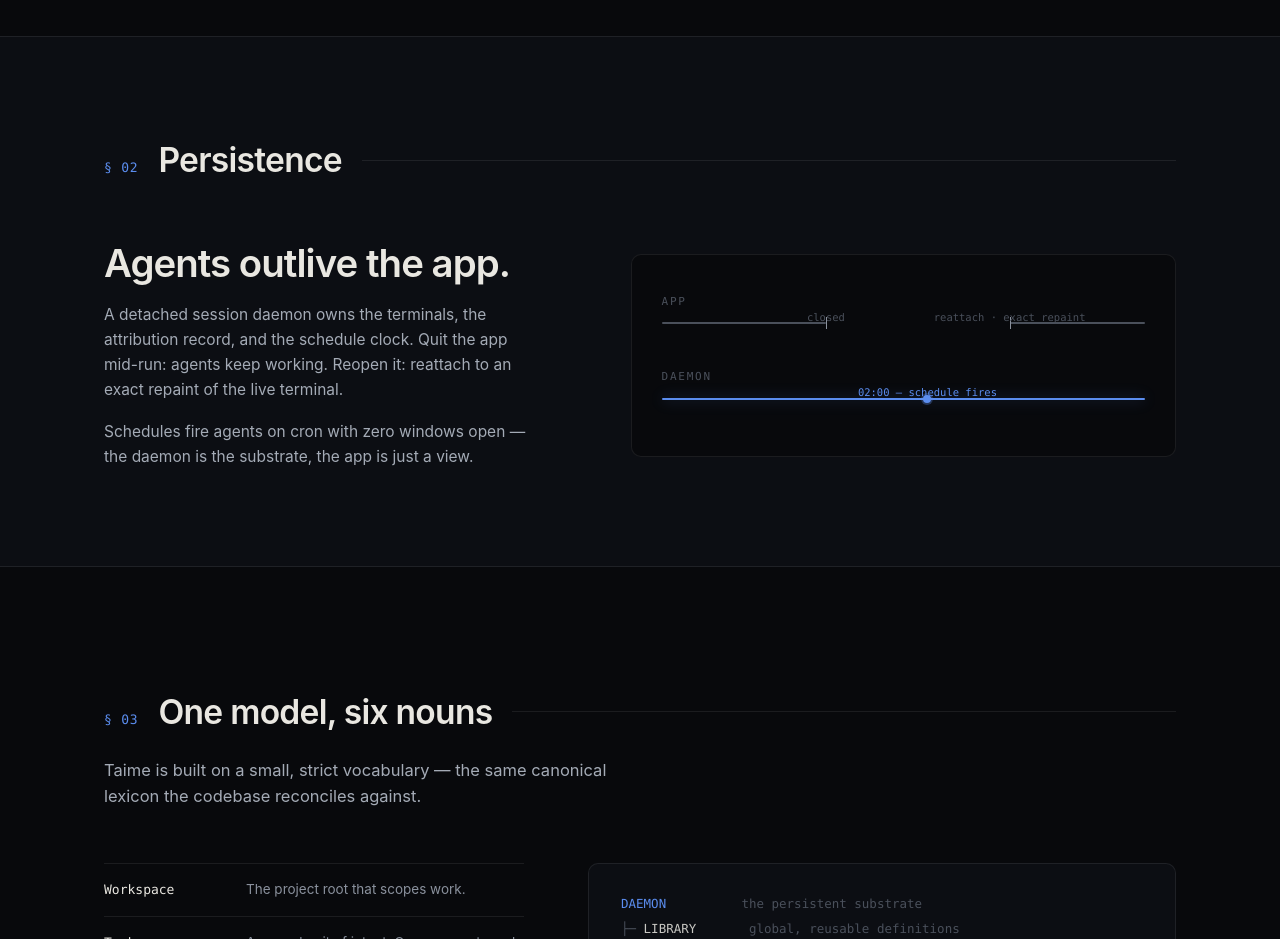
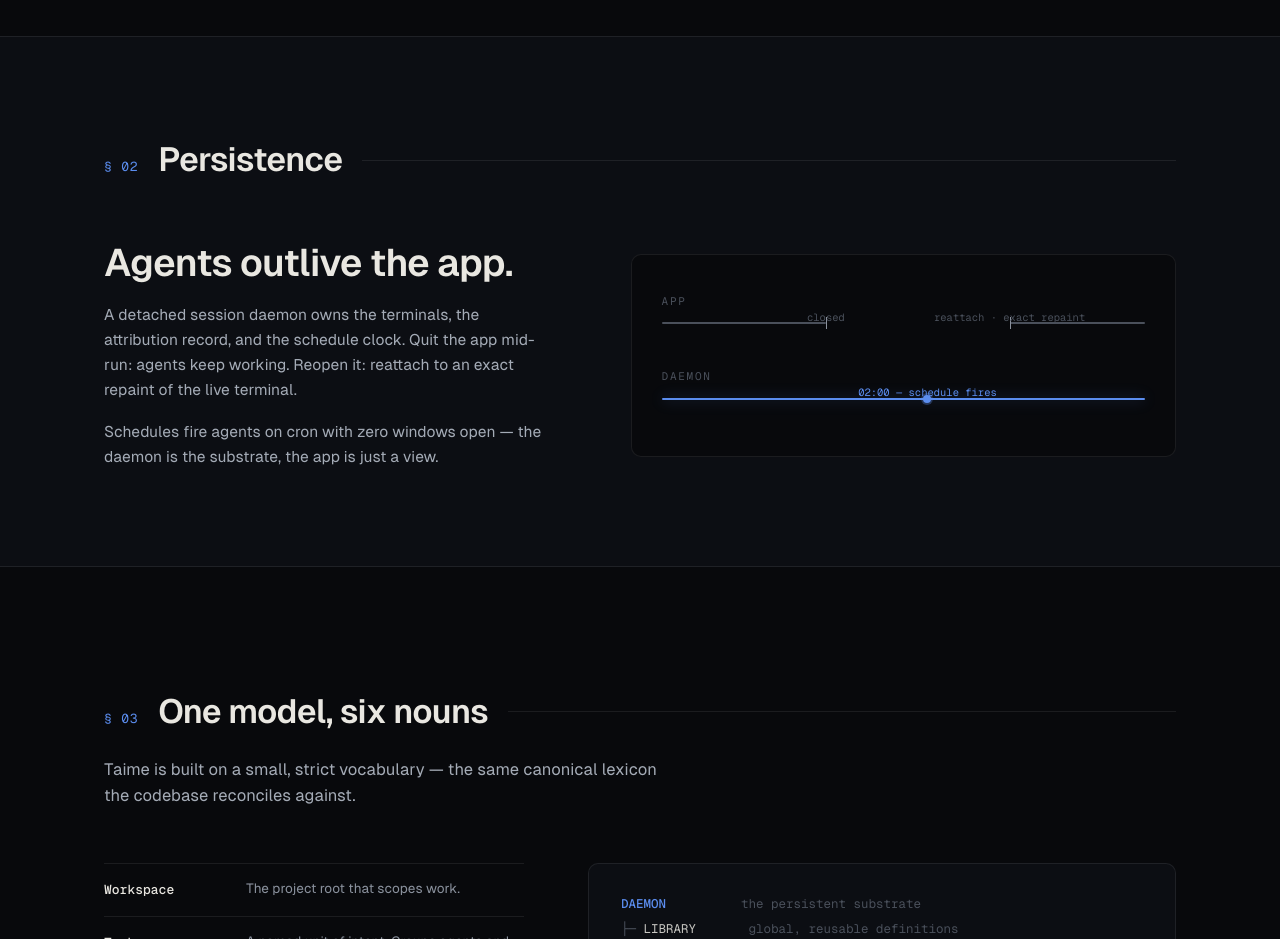
Before and after one commit to taimehq/website, a website built with Vite: page index.html in a window 1280 px wide. Shown: the part 1980-2919 px from the top of the page. Built offline with nearby package versions, Linux system fonts and the light colour scheme; a small style sheet from the web is missing.

Commit message:
Convert to Vite npm project for Vercel deployment
- Add package.json with vite dev/build/preview scripts
- Install @fontsource/geist-sans and @fontsource/geist-mono as deps
  (replaces jsDelivr CDN links — fonts now bundled into dist/)
- Add main.js as module entry: imports fonts + scroll reveal logic
- Add .gitignore (node_modules, dist, screenshots)

```diff
--- a/index.html
+++ b/index.html
@@ -9,12 +9,8 @@
   <meta property="og:description" content="Run a team of coding agents in isolated git worktrees, with full attribution and gated review. Native, daemon-backed, built on the real CLIs." />
   <meta property="og:type" content="website" />
   <link rel="icon" type="image/svg+xml" href="favicon.svg" />
-  <link rel="stylesheet" href="https://cdn.jsdelivr.net/npm/@fontsource/geist-sans@5/400.css" />
-  <link rel="stylesheet" href="https://cdn.jsdelivr.net/npm/@fontsource/geist-sans@5/500.css" />
-  <link rel="stylesheet" href="https://cdn.jsdelivr.net/npm/@fontsource/geist-sans@5/600.css" />
-  <link rel="stylesheet" href="https://cdn.jsdelivr.net/npm/@fontsource/geist-mono@5/400.css" />
-  <link rel="stylesheet" href="https://cdn.jsdelivr.net/npm/@fontsource/geist-mono@5/500.css" />
   <link rel="stylesheet" href="styles.css" />
+  <script type="module" src="/main.js"></script>
 </head>
 <body>
   <div class="noise" aria-hidden="true"></div>
@@ -334,6 +330,5 @@
     </div>
   </footer>
 
-  <script src="script.js"></script>
 </body>
 </html>
--- /dev/null
+++ b/main.js
@@ -0,0 +1,30 @@
+import "@fontsource/geist-sans/400.css";
+import "@fontsource/geist-sans/500.css";
+import "@fontsource/geist-sans/600.css";
+import "@fontsource/geist-mono/400.css";
+import "@fontsource/geist-mono/500.css";
+
+// Scroll-triggered reveals
+(function () {
+  var els = document.querySelectorAll(".reveal");
+
+  if (!("IntersectionObserver" in window) ||
+      window.matchMedia("(prefers-reduced-motion: reduce)").matches) {
+    els.forEach(function (el) { el.classList.add("in"); });
+    return;
+  }
+
+  var io = new IntersectionObserver(
+    function (entries) {
+      entries.forEach(function (entry) {
+        if (entry.isIntersecting) {
+          entry.target.classList.add("in");
+          io.unobserve(entry.target);
+        }
+      });
+    },
+    { threshold: 0.12, rootMargin: "0px 0px -40px 0px" }
+  );
+
+  els.forEach(function (el) { io.observe(el); });
+})();
```
Also changed, not shown: package.json (added, +28 -0 lines), 2 other files.
